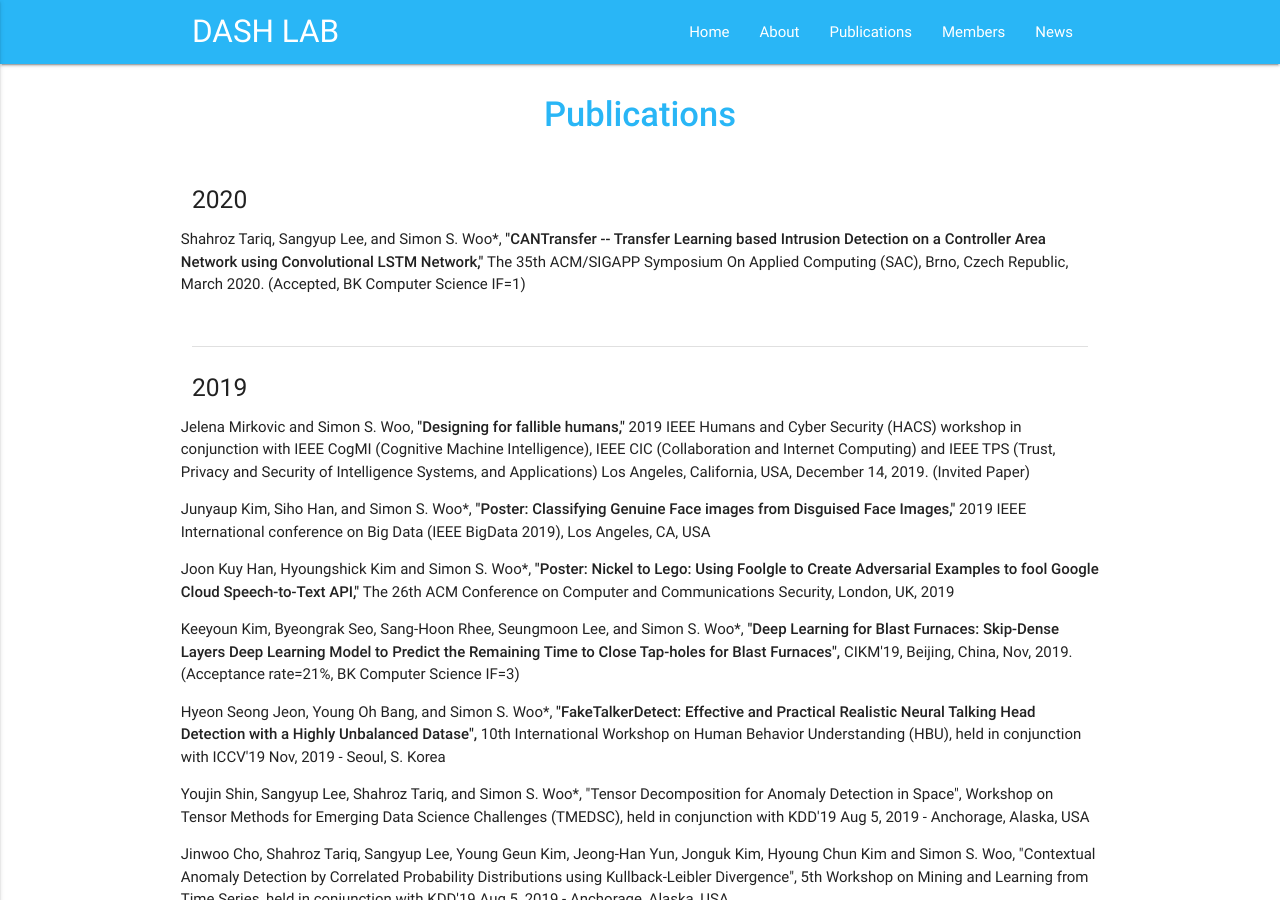
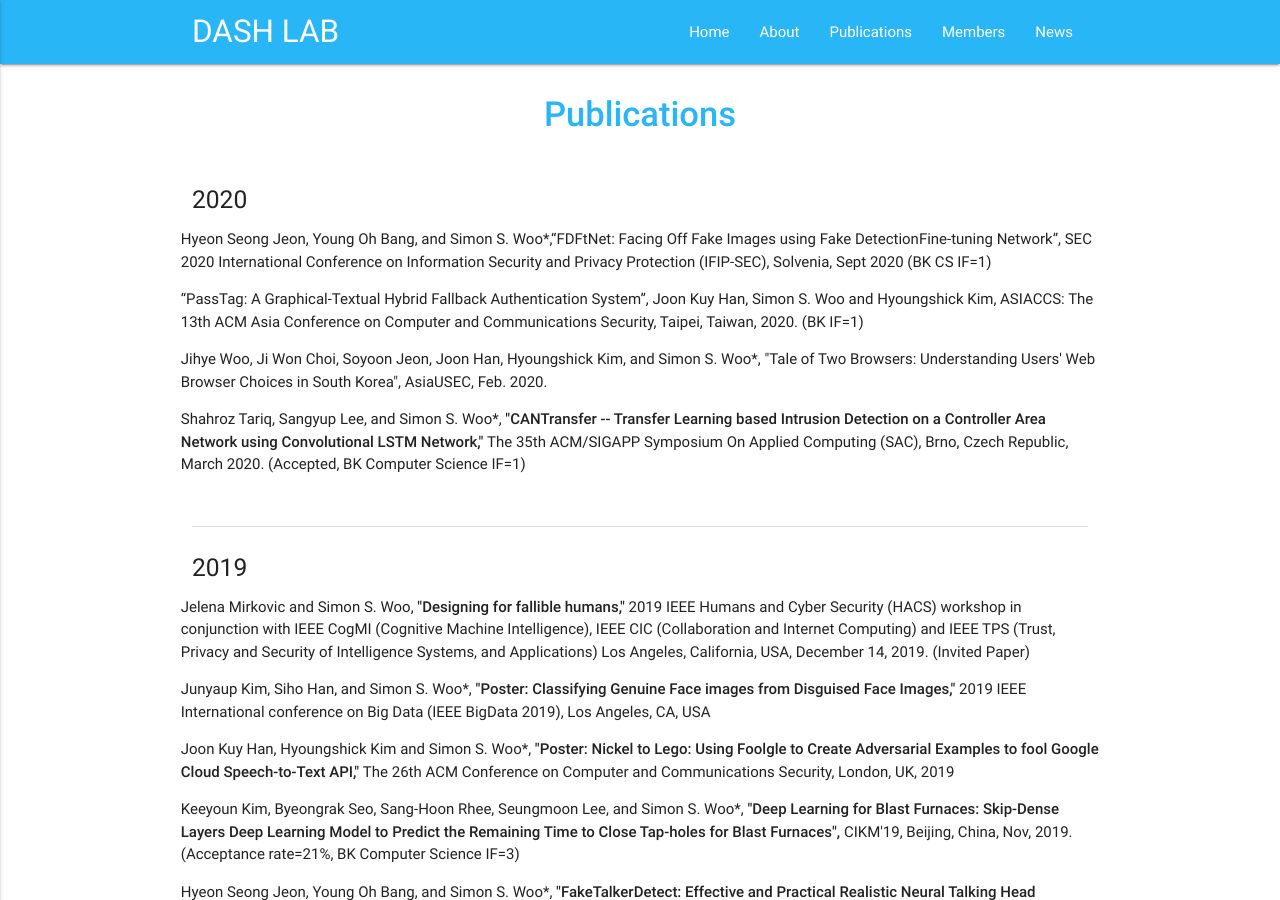
Before and after one commit to Yurim990507/DASH-Lab.github.io, a Jekyll site: the page built from example2.md, in a window 1280 px wide and 900 px high. Built offline with Jekyll 4.4.1, drawn with Linux system fonts in a browser that asks for light colours.

Commit message:
Update example2.md

```diff
--- a/example2.md
+++ b/example2.md
@@ -9,6 +9,14 @@ permalink: /Publications/
 <div class="section">
     <h5>2020</h5>
     <div class="row">
+
+       <p> Hyeon Seong Jeon, Young Oh Bang, and Simon S. Woo*,“FDFtNet: Facing Off Fake Images using Fake DetectionFine-tuning Network”, SEC 2020 International Conference on Information Security and Privacy Protection (IFIP-SEC), Solvenia, Sept 2020 (BK CS IF=1)</p>
+
+<p> “PassTag: A Graphical-Textual Hybrid Fallback Authentication System”, Joon Kuy Han, Simon S. Woo and Hyoungshick Kim, ASIACCS: The 13th ACM Asia Conference on Computer and Communications Security, Taipei, Taiwan, 2020. (BK IF=1) </p>
+
+            <p> Jihye Woo, Ji Won Choi, Soyoon Jeon, Joon Han, Hyoungshick Kim, and Simon S. Woo*, "Tale of Two Browsers: Understanding Users' Web Browser Choices in South Korea", AsiaUSEC, Feb. 2020. </p>
+
+
             <p> Shahroz Tariq, Sangyup Lee, and Simon S. Woo*, <strong>"CANTransfer -- Transfer Learning based Intrusion Detection on a Controller Area Network using Convolutional LSTM Network," </strong> The 35th ACM/SIGAPP Symposium On Applied Computing (SAC), Brno, Czech Republic, March 2020. (Accepted, BK Computer Science IF=1) </p>
     </div>
 </div>
```
